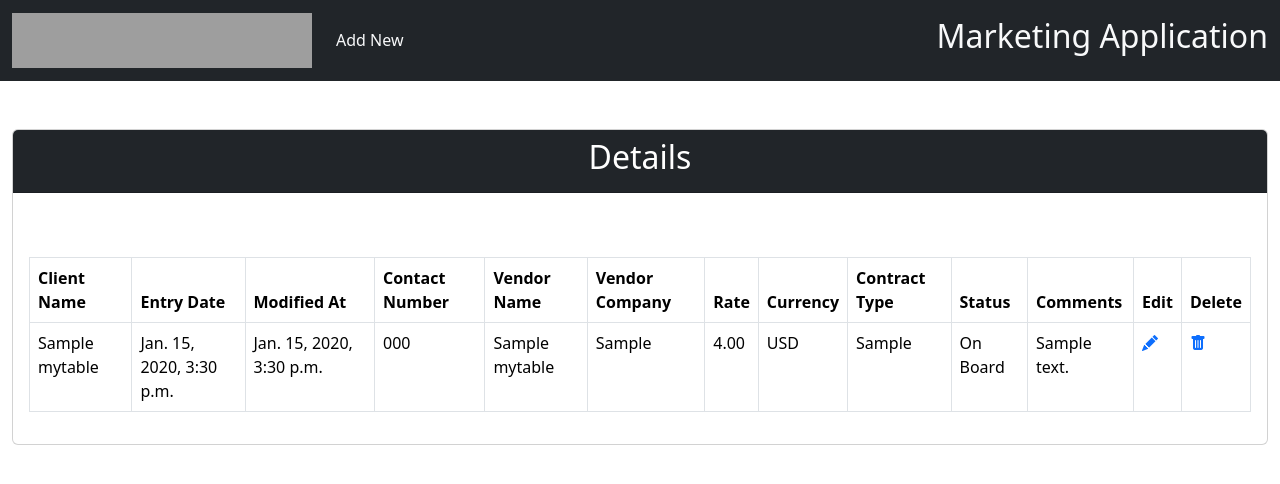
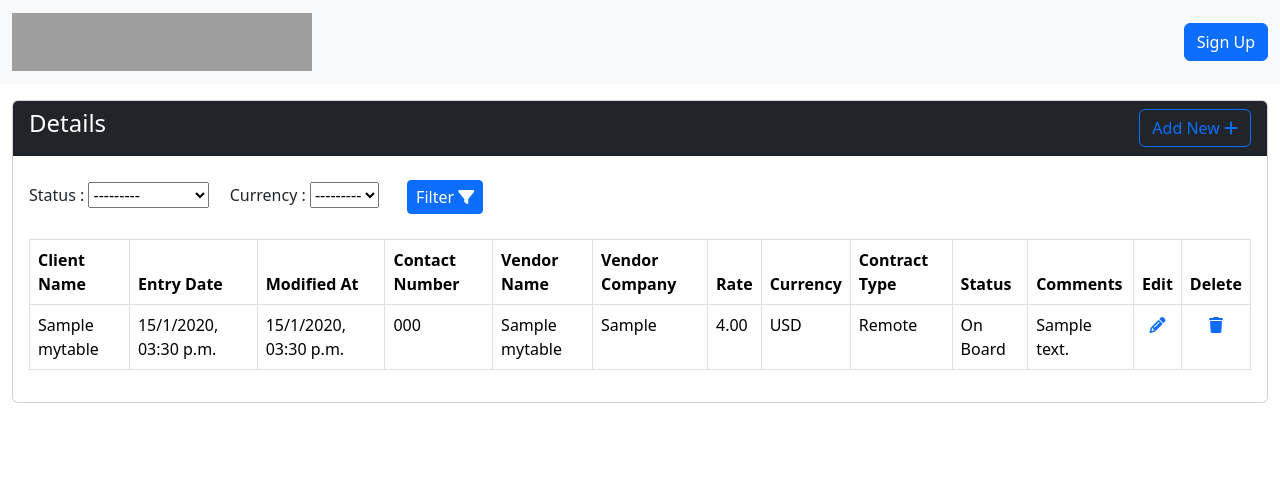
Before and after one commit to RManoj22/Marketing_App, a Django app: page /table/ in a window 1280 px wide. Shown: the top 484 px of the page. Run offline with Django 4.2, Linux system fonts and the light colour scheme; tables that the repository leaves empty hold one stand-in row (values such as "Sample post"); some libraries are stand-ins or nearby versions; grey boxes are pictures that could not be loaded.

Commit message:
added filter

```diff
--- /dev/null
+++ b/app/filters.py
@@ -0,0 +1,12 @@
+import django_filters
+from django import forms
+from .models import MyTable
+
+class FormFilter(django_filters.FilterSet):
+
+    # currency = django_filters.CharFilter(field_name='currency',widget=forms.TextInput(attrs={'class': 'form-control', 'placeholder': 'Currency'}))
+    # status = django_filters.CharFilter(field_name='status',widget=forms.TextInput(attrs={'class': 'form-control', 'placeholder': 'Status'}))
+
+    class Meta:
+         model = MyTable
+         fields = ['status','currency']
--- a/app/forms.py
+++ b/app/forms.py
@@ -1,25 +1,13 @@
 from django import forms
 from .models import MyTable
-from phonenumber_field.formfields import PhoneNumberField
-from phonenumber_field.widgets import PhoneNumberPrefixWidget
+from django.contrib.auth.models import User
+from django.contrib.auth.forms import UserCreationForm
 
-currency_choices = [
-        ('USD', 'USD'),
-        ('EUR', 'EUR'),
-        ('GBP', 'GBP'),
-    ]
-contract_choices = [
-        ('Remote', 'Remote'),
-        ('On Site', 'On Site'),
-        ('Hybrid', 'Hybrid'),
-    ]
 
-status_choices = [
-        ('On Board ', 'On Board'),
-        ('In Progress', 'In Progress'),
-        ('No Response', 'No Response'),
-        ('Closed', 'Closed'),
-    ]
+class SignUpForm(UserCreationForm):
+    class Meta:
+        model = User
+        fields = ['username', 'password', 'password1']
 
 class MyTableForm(forms.ModelForm):
 
@@ -29,13 +17,13 @@
         model = MyTable
         fields = '__all__'
         widgets = {
-            'contact_number': forms.TextInput(attrs={'class': 'form-control', 'placeholder': 'Client Name'}),
             'client_name': forms.TextInput(attrs={'class': 'form-control', 'placeholder': 'Client Name'}),
+            'contact_number': forms.TextInput(attrs={'class': 'form-control', 'placeholder': 'Contact Number'}),
             'vendor_name': forms.TextInput(attrs={'class': 'form-control', 'placeholder': 'Vendor Name'}),
             'vendor_company': forms.TextInput(attrs={'class': 'form-control', 'placeholder': 'Vendor Company'}),
             'rate': forms.NumberInput(attrs={'class': 'form-control', 'placeholder': 'Rate'}),
-            'currency': forms.Select(choices=currency_choices, attrs={'class':'form-control', 'placeholder': 'Currency'}),
-            'contract_type': forms.Select(choices=contract_choices, attrs={'class':'form-control', 'placeholder': 'Contract Type'}),
-            'status': forms.Select(choices=status_choices, attrs={'class': 'form-control', 'placeholder': 'Status'}),
+            'currency': forms.Select(choices=MyTable.currency_choices, attrs={'class':'form-control', 'placeholder': 'Currency'}),
+            'contract_type': forms.Select(choices=MyTable.contract_choices, attrs={'class':'form-control', 'placeholder': 'Contract Type'}),
+            'status': forms.Select(choices=MyTable.status_choices, attrs={'class': 'form-control', 'placeholder': 'Status'}),
             'comments': forms.TextInput(attrs={'class': 'form-control', 'placeholder': 'Comments'}),
         }
--- a/app/templates/base.html
+++ b/app/templates/base.html
@@ -5,32 +5,26 @@
   <meta charset="UTF-8">
   <meta http-equiv="X-UA-Compatible" content="IE=edge">
   <meta name="viewport" content="width=device-width, initial-scale=1.0">
+  <title>Intellecto Global</title>
   <link rel="icon" type="image/x-icon"
     href="https://media.licdn.com/dms/image/C560BAQE-4Ofx0gm0ig/company-logo_200_200/0/1618918763447?e=2147483647&v=beta&t=oZOhUkhgWrlqGRn7_hthy_hv7QwhRU-cyea_CSvbvdE">
   <link href="https://cdn.jsdelivr.net/npm/bootstrap@5.3.0-alpha1/dist/css/bootstrap.min.css" rel="stylesheet"
     integrity="sha384-GLhlTQ8iRABdZLl6O3oVMWSktQOp6b7In1Zl3/Jr59b6EGGoI1aFkw7cmDA6j6gD" crossorigin="anonymous">
-  <link rel="stylesheet" href="https://cdn.jsdelivr.net/npm/bootstrap-icons@1.3.0/font/bootstrap-icons.css">
+  <script src="https://kit.fontawesome.com/7f5caf3864.js" crossorigin="anonymous"></script>
 </head>
 
 <body>
-  <nav class="navbar navbar-expand-sm navbar-dark bg-dark">
+  <nav class="navbar navbar-expand-sm bg-light">
     <div class="container-fluid">
       <a class="navbar-brand" href="{% url 'details' %}">
         <img src="https://intellectoglobal.com/wp-content/uploads/2022/04/IG-Logo.svg" alt="Intellecto Global"
-          width="300" height="55">
+          width="300" height="58">
       </a>
       <button class="navbar-toggler" type="button" data-bs-toggle="collapse" data-bs-target="#mynavbar">
         <span class="navbar-toggler-icon"></span>
       </button>
-      <div class="collapse navbar-collapse" id="mynavbar">
-        <ul class="navbar-nav me-auto">
-          <li class="nav-item">
-            <a href="{% url 'add' %}" class="nav-link text-light">Add New</a>
-          </li>
-        </ul>
-        <div class="text-center text-light">
-          <h2 class="navbar-heading">Marketing Application</h2>
-        </div>
+      <div class="collapse navbar-collapse justify-content-end" id="mynavbar">
+        <a href="{% url 'signup' %}"><button class="btn btn-primary">Sign Up </button></a>
       </div>
     </div>
   </nav>
--- a/app/templates/details.html
+++ b/app/templates/details.html
@@ -1,13 +1,27 @@
 {% extends 'base.html' %}
 {% block content %}
 <div class="container-fluid">
-    <div class="card mt-5">
-        <div class="card-header text-bg-dark">
-            <h2 class="text-center">Details</h2>
+    <div class="card mt-3">
+        <div class="card-header text-bg-dark d-flex justify-content-between">
+            <h4 class="text-center">Details</h4>
+            <a href="{% url 'add' %}">
+                <button class="btn btn-outline-primary">Add New <i class="fa-solid fa-plus"></i></button>
+            </a>
         </div>
         <div class="card-body">
-            <table class="table table-bordered mt-5">
-                <thead class="">
+            <div class="mt-2">
+                <form method="get">
+                    <label class="form-label">Status : </label>
+                    {{filter.form.status}}
+                    <label class="form-label ms-3">Currency : </label>
+                    {{filter.form.currency}}
+                    <button class="btn btn-primary btn-sm ms-4" type="submit">Filter <i
+                            class="fa-solid fa-filter"></i></button>
+                </form>
+            </div>
+            <div class="table-responsive">
+                <table class="table table-bordered mt-4">
+                    <thead>
                         <tr>
                             <th>Client Name</th>
                             <th>Entry Date</th>
@@ -28,8 +42,8 @@
                         {% for i in details %}
                         <tr>
                             <td>{{i.client_name}}</td>
-                        <td>{{i.date}}</td>
-                        <td>{{i.modified_at}}</td>
+                            <td>{{i.date | date:"j/n/Y, h:i a"}}</td>
+                            <td>{{i.modified_at|date:"j/n/Y, h:i a"}}</td>
                             <td>{{i.contact_number}}</td>
                             <td>{{i.vendor_name}}</td>
                             <td>{{i.vendor_company}}</td>
@@ -38,8 +52,10 @@
                             <td>{{i.contract_type}}</td>
                             <td>{{i.status}}</td>
                             <td>{{i.comments}}</td>
-                        <td><a href="{% url 'edit' i.id %}"><i class="bi bi-pencil-fill"></i></a></td>
-                        <td><a href="{% url 'delete' i.id %}"><i class="bi bi-trash-fill"></i></a></td>
+                            <td class="text-center"><a href="{% url 'edit' i.id %}"><i
+                                        class="fa-solid fa-pencil"></i></a></td>
+                            <td class="text-center"><a href="{% url 'delete' i.id %}"><i
+                                        class="fa-solid fa-trash"></i></a></td>
                         </tr>
                         {% endfor %}
                     </tbody>
@@ -47,4 +63,11 @@
             </div>
         </div>
     </div>
+</div>
+<style>
+    .btn-sm {
+        font-size: 16px;
+        padding: 0.25rem 0.5rem;
+    }
+</style>
 {% endblock %}
--- a/app/templates/form.html
+++ b/app/templates/form.html
@@ -8,7 +8,7 @@
             <div class="col-md-12">
                 <div class="card mt-5">
                     <div class="card-header text-bg-dark">
-                        <h2 class="text-center">Add Details</h2>
+                        <h3 class="text-center">Add Details</h3>
                     </div>
                     <div class="card-body">
                         <div class="row">
--- a/app/urls.py
+++ b/app/urls.py
@@ -6,4 +6,5 @@
     path('add/',views.addnew,name='add'),
     path('edit/<int:id>',views.edit,name='edit'),
     path('delete/<int:id>',views.delete,name='delete'),
+    path('signup/',views.signup,name='signup'),
 ]
--- a/app/views.py
+++ b/app/views.py
@@ -1,33 +1,64 @@
 from django.shortcuts import render, redirect
+from django.http import HttpResponseServerError
 from .models import MyTable
-from .forms import MyTableForm
-import datetime
+from .forms import MyTableForm, SignUpForm
+from .filters import FormFilter
 
-# Create your views here.
+def signup(request):
+    form = SignUpForm(request.POST)
+    if request.method == 'POST':
+        try:
+            if form.is_valid():
+                form.save()
+                return redirect('signup_success')
+        except Exception as e:
+            return HttpResponseServerError(f"An error occurred: {str(e)}")
+    return render(request, 'signup.html', {'form': form})
 
 def details(request):
-    details = MyTable.objects.all()
-    return render(request,'details.html',{'details':details})
+    try:
+        details = MyTable.objects.all()
+        filter = FormFilter(request.GET, queryset=details)
+        details = filter.qs
+        return render(request, 'details.html', {'details': details, 'filter': filter})
+    except Exception as e:
+        return HttpResponseServerError(f"An error occurred: {str(e)}")
 
 def addnew(request):
     form = MyTableForm()
-    if request.method =='POST':
-        form = MyTableForm(request.POST)
-        if form.is_valid():
-            form.save()
+    if request.method == 'POST':
+        try:
+            form = MyTableForm(request.POST)
+            if form.is_valid():
+                form.save()
+                return redirect('/table')
+        except Exception as e:
+            return HttpResponseServerError(f"An error occurred: {str(e)}")
+    return render(request, 'form.html', {'form': form})
+
+def edit(request, id):
+    try:
+        edit_detail = MyTable.objects.get(id=id)
+        contract_type = edit_detail.contract_type
+        if request.method == 'POST':
+            form = MyTableForm(request.POST, instance=edit_detail)
+            if form.is_valid():
+                form.save()
+                return redirect('/table')
+        else:
+            form = MyTableForm(instance=edit_detail)
+        return render(request, 'edit.html', {'edit_detail': edit_detail, 'contract_type': contract_type, 'form': form})
+    except MyTable.DoesNotExist:
+        return HttpResponseServerError("Record not found.")
+    except Exception as e:
+        return HttpResponseServerError(f"An error occurred: {str(e)}")
+
+def delete(request, id):
+    try:
+        detail = MyTable.objects.get(id=id)
+        detail.delete()
         return redirect('/table')
-    return render(request,'form.html',{'form':form})
-
-def edit(request,id):
-    edit_detail = MyTable.objects.get(id=id)
-    contract_type = edit_detail.contract_type
-    form = MyTableForm(request.POST,instance=edit_detail)
-    if form.is_valid():
-        form.save()
-        return redirect('/table')
-    return render(request,'edit.html',{'edit_detail':edit_detail, 'contract_type ': contract_type })
-
-def delete(request,id):
-    detail = MyTable.objects.get(id=id)
-    detail.delete()
-    return redirect('/table')
+    except MyTable.DoesNotExist:
+        return HttpResponseServerError("Record not found.")
+    except Exception as e:
+        return HttpResponseServerError(f"An error occurred: {str(e)}")
--- a/pro/settings.py
+++ b/pro/settings.py
@@ -38,6 +38,7 @@
     'django.contrib.messages',
     'django.contrib.staticfiles',
     'phonenumber_field',
+    'django_filters',
     'app',
 ]
 
--- a/requirements.txt
+++ b/requirements.txt
@@ -2,3 +2,4 @@
 django-phonenumber-field==7.1.0
 django-phonenumbers==1.0.1
 Babel==2.12.1
+django-filter==23.2
```
Also changed, not shown: app/models.py (+24 -6 lines), app/templates/edit.html (+15 -15 lines), app/templates/signup.html (added, +10 -0 lines). Lines whose indentation alone changed are shown as unchanged.
